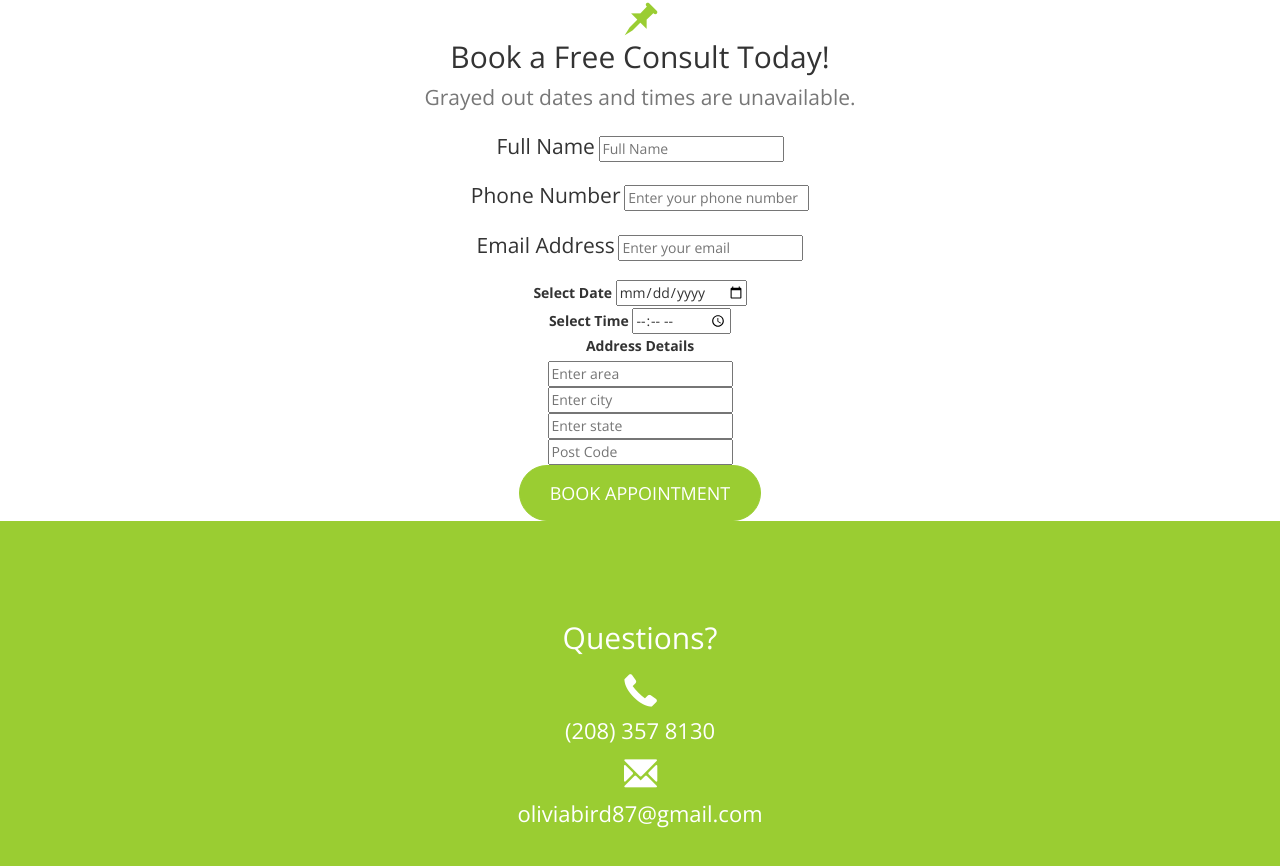
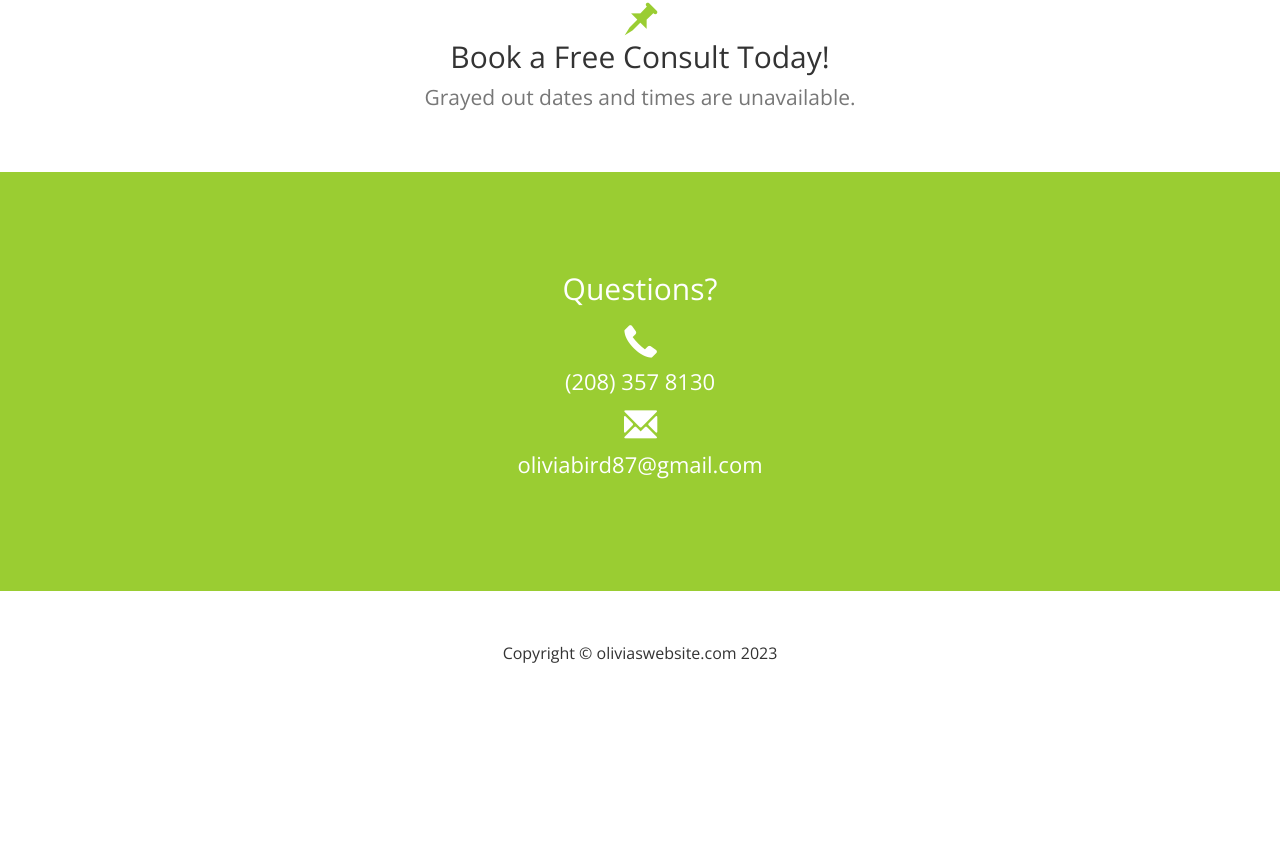
Before and after one commit to owhitworth/owhitworth.github.io, a plain HTML site: page index.html in a window 1280 px wide. Shown: the part 2493-3359 px from the top of the page. After the commit the page ends 3208 px from the top, so only its background shows below. Drawn offline with nearby package versions, Linux system fonts and the light colour scheme.

Commit message:
removed broken scheduler from index.html

```diff
--- a/index.html
+++ b/index.html
@@ -167,123 +167,8 @@ Although you can use them, for a more unique website, replace these images with
             <h2 class="section-header"><span class="glyphicon glyphicon-pushpin text-primary"></span><br> Book a Free Consult Today!</h2>
             <p class="lead text-muted">Grayed out dates and times are unavailable.</p>
         </div>
-    <div class="formbold-main-wrapper">
-      <!-- Author: FormBold Team -->
-      <!-- Learn More: https://formbold.com -->
-      <div class="formbold-form-wrapper">
-        <form action="https://formbold.com/s/FORM_ID" method="POST">
-          <div class="formbold-mb-5">
-            <label for="name" class="lead text"> Full Name </label>
-            <input
-              type="text"
-              name="name"
-              id="name"
-              placeholder="Full Name"
-              class="formbold-form-input"
-            />
-          </div>
-          <div class="formbold-mb-5">
-            <label for="phone" class="lead text"> Phone Number </label>
-            <input
-              type="text"
-              name="phone"
-              id="phone"
-              placeholder="Enter your phone number"
-              class="formbold-form-input"
-            />
-          </div>
-          <div class="formbold-mb-5">
-            <label for="email" class="lead text"> Email Address </label>
-            <input
-              type="email"
-              name="email"
-              id="email"
-              placeholder="Enter your email"
-              class="formbold-form-input"
-            />
-          </div>
-          <div class="flex flex-wrap formbold--mx-3">
-            <div class="w-full sm:w-half formbold-px-3">
-              <div class="formbold-mb-5 w-full">
-                <label for="date" class="text"> Select Date </label>
-                <input
-                  type="date"
-                  name="date"
-                  id="date"
-                  class="formbold-form-input"
-                />
-              </div>
-            </div>
-            <div class="w-full sm:w-half formbold-px-3">
-              <div class="formbold-mb-5">
-                <label for="time" class="text"> Select Time </label>
-                <input
-                  type="time"
-                  name="time"
-                  id="time"
-                  class="formbold-form-input"
-                />
-              </div>
-            </div>
-          </div>
+    </section>
 
-          <div class="formbold-mb-5 formbold-pt-3">
-            <label class="text">
-              Address Details
-            </label>
-            <div class="flex flex-wrap formbold--mx-3">
-              <div class="w-full sm:w-half formbold-px-3">
-                <div class="formbold-mb-5">
-                  <input
-                    type="text"
-                    name="area"
-                    id="area"
-                    placeholder="Enter area"
-                    class="formbold-form-input"
-                  />
-                </div>
-              </div>
-              <div class="w-full sm:w-half formbold-px-3">
-                <div class="formbold-mb-5">
-                  <input
-                    type="text"
-                    name="city"
-                    id="city"
-                    placeholder="Enter city"
-                    class="formbold-form-input"
-                  />
-                </div>
-              </div>
-              <div class="w-full sm:w-half formbold-px-3">
-                <div class="formbold-mb-5">
-                  <input
-                    type="text"
-                    name="state"
-                    id="state"
-                    placeholder="Enter state"
-                    class="formbold-form-input"
-                  />
-                </div>
-              </div>
-              <div class="w-full sm:w-half formbold-px-3">
-                <div class="formbold-mb-5">
-                  <input
-                    type="text"
-                    name="post-code"
-                    id="post-code"
-                    placeholder="Post Code"
-                    class="formbold-form-input"
-                  />
-                </div>
-              </div>
-            </div>
-          </div>
-          <div>
-              <a href="#" class="btn btn-primary btn-lg">Book Appointment</a>
-          </div>
-        </form>
-      </div>
-    </div>
 	<!-- Footer -->
     <footer class="page-footer">
 
```
